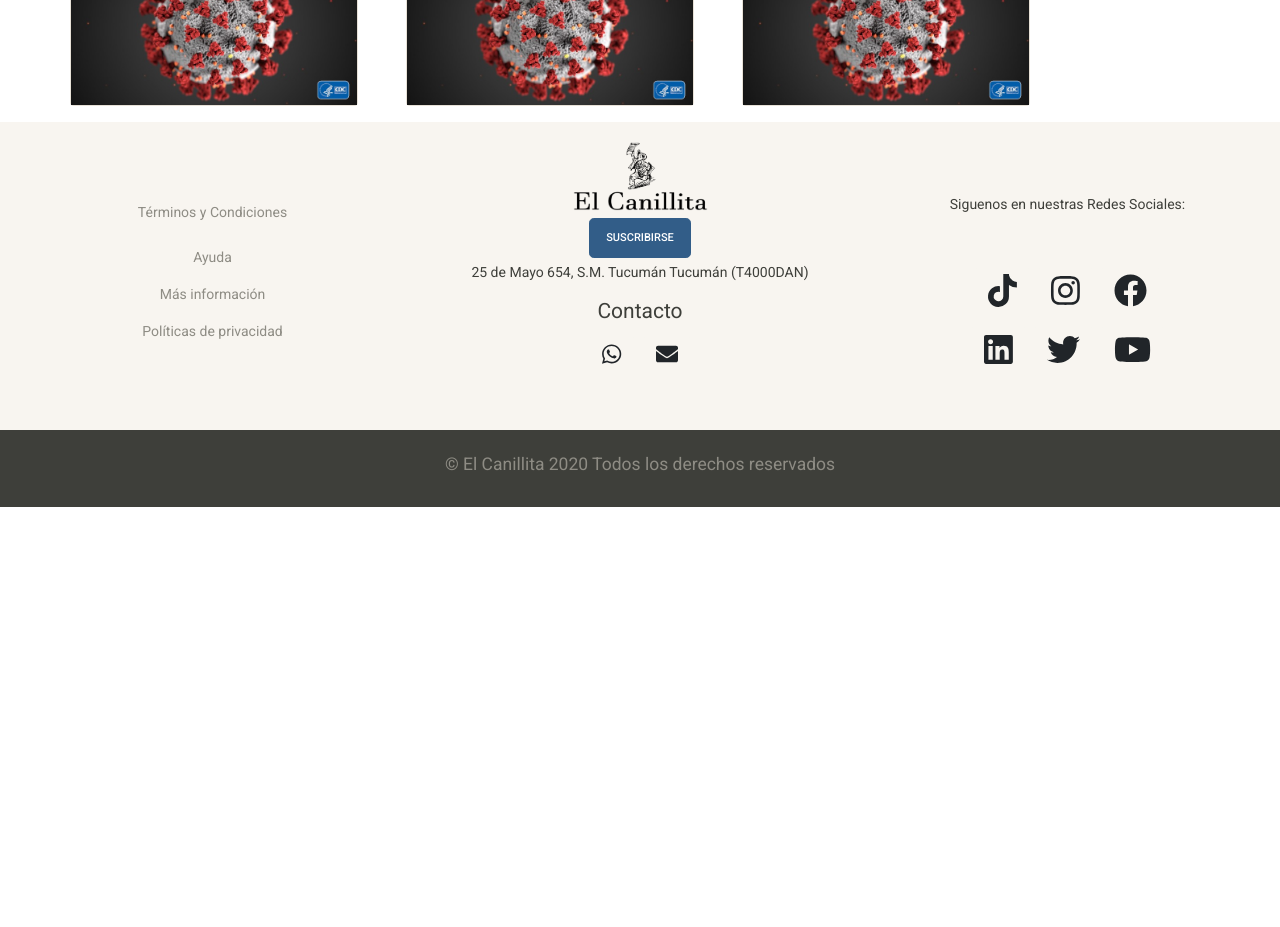
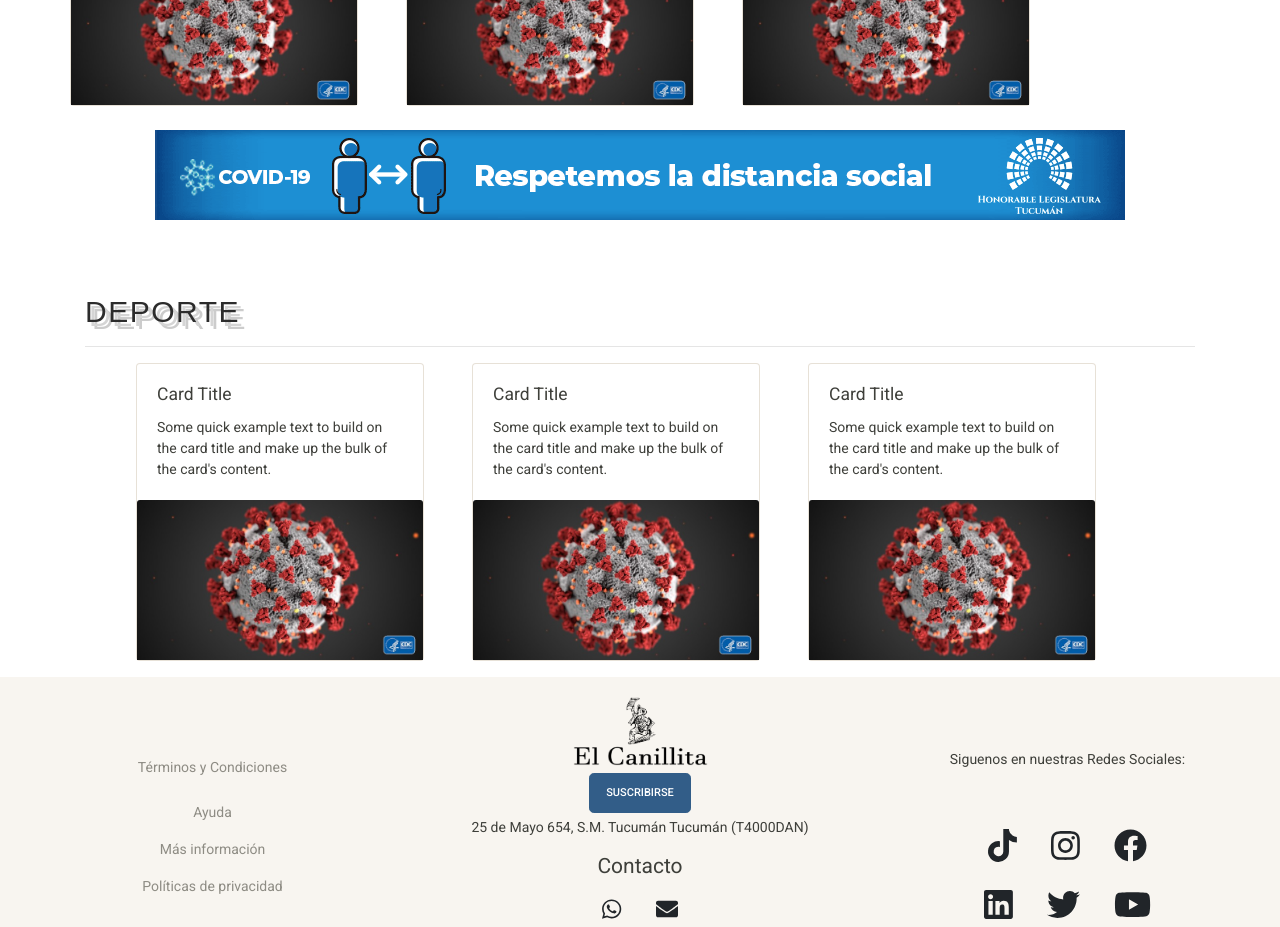
Before and after one commit to Franco-20/EL-Canillita, a React (Create React App) app: page / in a window 1280 px wide. Shown: the part 1800-2727 px from the top of the page. Before the commit the page ends 2307 px from the top, so only its background shows below. Built offline with nearby package versions, Linux system fonts and the light colour scheme; no server answers.

Commit message:
se agrego la seccion deporte y el banner de publicidad de jaldo

```diff
--- a/src/components/principal/Inicio.js
+++ b/src/components/principal/Inicio.js
@@ -70,7 +70,7 @@ const Inicio = () => {
         <article className="text-center ">
           <img src={process.env.PUBLIC_URL + "coto.gif"} alt="" />
         </article>
-        <h4 className="subtitulos">Actualidad<hr/></h4>
+        <h4 className="subtitulos">Actualidad <hr/></h4>
         <div className="d-flex">
           <div className="row">
             <div className="mr-5 cards ">
@@ -120,6 +120,60 @@ const Inicio = () => {
             </div>
           </div>
         </div>
+        <article className="text-center my-4">
+          <img src={process.env.PUBLIC_URL + "covid.gif"} alt="" />
+        </article>
+        <h4 className="subtitulos">Deporte<hr/></h4>
+
+        <div className="d-flex justify-content-center">
+          <div className="row">
+            <div className="mr-5 cards">
+              <Card style={{ width: "18rem" }}>
+                <Card.Body>
+                  <Card.Title>Card Title</Card.Title>
+                  <Card.Text>
+                    Some quick example text to build on the card title and make
+                    up the bulk of the card's content.
+                  </Card.Text>
+                </Card.Body>
+                <Card.Img
+                  variant="top"
+                  src={process.env.PUBLIC_URL + "covid1.jpg"}
+                />
+              </Card>
+            </div>
+            <div className="mr-5 cards">
+              <Card style={{ width: "18rem" }}>
+                <Card.Body>
+                  <Card.Title>Card Title</Card.Title>
+                  <Card.Text>
+                    Some quick example text to build on the card title and make
+                    up the bulk of the card's content.
+                  </Card.Text>
+                </Card.Body>
+                <Card.Img
+                  variant="top"
+                  src={process.env.PUBLIC_URL + "covid1.jpg"}
+                />
+              </Card>
+            </div>
+            <div className="mr-5 cards">
+              <Card style={{ width: "18rem" }}>
+                <Card.Body>
+                  <Card.Title>Card Title</Card.Title>
+                  <Card.Text>
+                    Some quick example text to build on the card title and make
+                    up the bulk of the card's content.
+                  </Card.Text>
+                </Card.Body>
+                <Card.Img
+                  variant="top"
+                  src={process.env.PUBLIC_URL + "covid1.jpg"}
+                />
+              </Card>
+            </div>
+          </div>
+        </div>
       </div>
     </div>
   );
```
